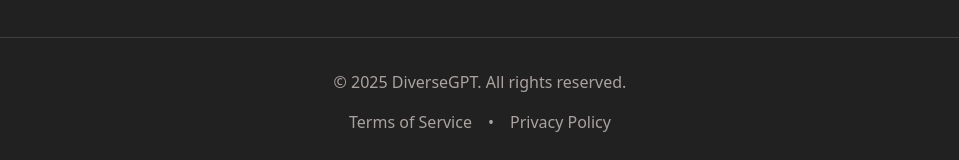
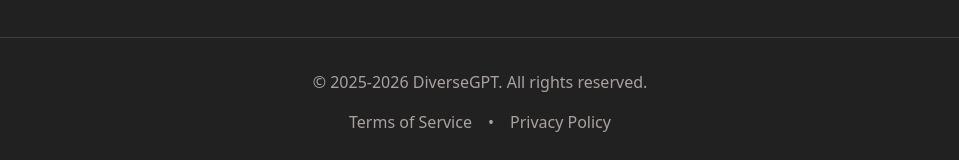
Before and after one commit to maxamed1st/diversegpt, a Next.js app: page / in a window 1280 px wide. Shown: the part 2529-2689 px from the top of the page, without its empty margins (160-1119 px from the left). Built offline with nearby package versions, Linux system fonts and the light colour scheme; no server answers.

Commit message:
update copyright year

```diff
--- a/src/app/page.tsx
+++ b/src/app/page.tsx
@@ -168,7 +168,7 @@
       {/* Footer Section */}
       <footer className="container mx-auto px-4 py-8 text-center border-t border-base-300">
         <p className="text-base-content/70">
-          © 2025 DiverseGPT. All rights reserved.
+          © 2025-2026 DiverseGPT. All rights reserved.
         </p>
         <div className="mt-4 space-x-4">
           <Link href="/terms" className="text-base-content/70 hover:text-primary transition-colors">
```
